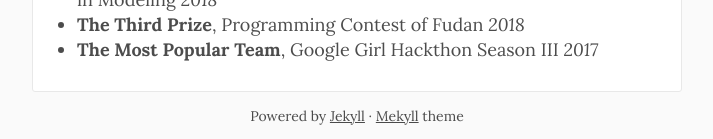
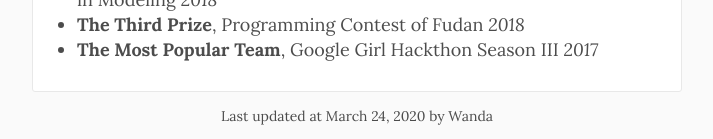
Before and after one commit to wandli/wandli.github.io, a Jekyll site: the page built from about.md, in a window 1280 px wide. Shown: the part 1277-1416 px from the top of the page, without its empty margins (283-996 px from the left). Built offline with Jekyll 4.4.1, drawn with Linux system fonts in a browser that asks for light colours.

Commit message:
Update footer.html

```diff
--- a/_includes/footer.html
+++ b/_includes/footer.html
@@ -1,3 +1,3 @@
 <div id="footer">
-  Powered by <a href="http://jekyllrb.com" target="_blank">Jekyll</a> · <a href="https://github.com/ifedyukin/Mekyll">Mekyll</a> theme <br>
+ Last updated at March 24, 2020 by Wanda <br>
 </div>
```
